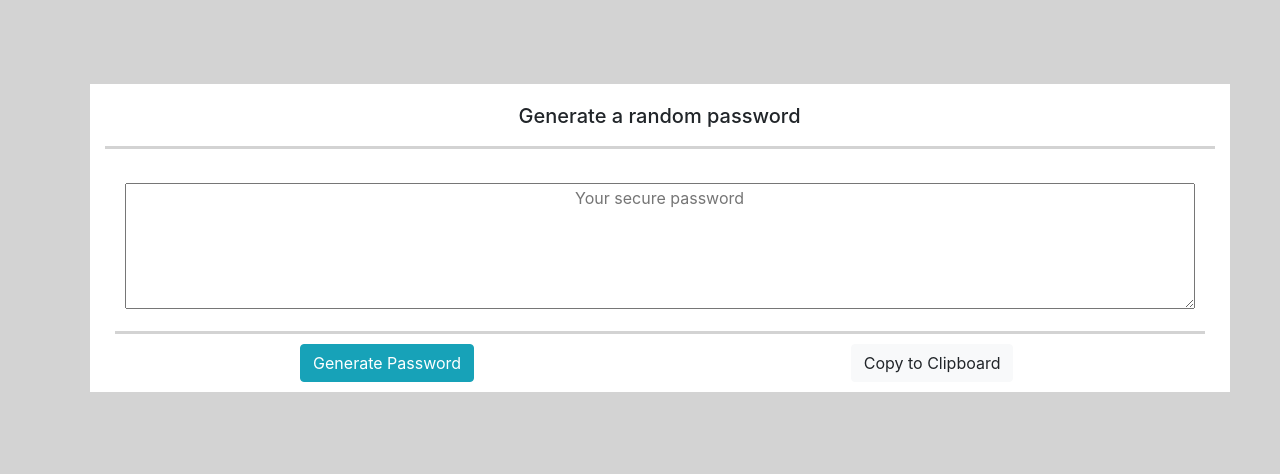
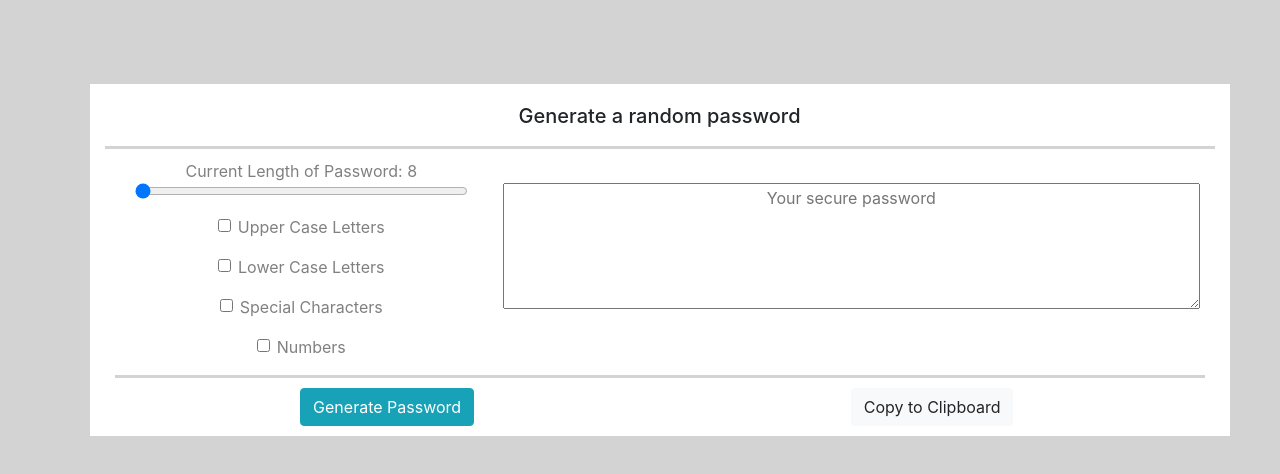
Before and after one commit to meatripoli/PasswordGenerator, a plain HTML site: page index.html in a window 1280 px wide. Shown: the part 62-536 px from the top of the page. Drawn offline with nearby package versions, Linux system fonts and the light colour scheme.

Commit message:
added a slider so user can pick length of password

```diff
--- a/index.html
+++ b/index.html
@@ -17,11 +17,40 @@
             <div class="row rowheader">
                 <h5>Generate a random password </h5>
             </div>
-            <form action="example/submit.html">
             <div class="row row1">
+                <div class="col-sm-4">
+                    <div class="form-group">
+                            <span id="passlenghttxt">
+                                Current Length of Password:
+                                <span id="passlenghtnum">8</span>
+                            </span>
+                        <input type="range" class="form-control-range" id="formControlRange"
+                        min="8" max="132" step="1" value="8">
+
+                    </div>
+                    <div class="form-group form-check">
+                        <input type="checkbox" class="form-check-input" id="exampleCheck1">
+                        <label class="form-check-label" for="exampleCheck1">Upper Case Letters</label>
+                    </div>
+                    <div class="form-group form-check">
+                        <input type="checkbox" class="form-check-input" id="exampleCheck1">
+                        <label class="form-check-label" for="exampleCheck1">Lower Case Letters</label>
+                    </div>
+                    <div class="form-group form-check">
+                        <input type="checkbox" class="form-check-input" id="exampleCheck1">
+                        <label class="form-check-label" for="exampleCheck1">Special Characters</label>
+                    </div>
+                    <div class="form-group form-check">
+                        <input type="checkbox" class="form-check-input" id="exampleCheck1">
+                        <label class="form-check-label" for="exampleCheck1">Numbers</label>
+                    </div>
+
+                </div>
+                <div class="col-sm-8">
                     <div class="form-group">
                         <label for="exampleFormControlTextarea1"></label>
                         <textarea id="mytext" placeholder="Your secure password" rows="5"></textarea>
+                    </div>
                 </div>
             </div>
             <div class="row row2">
@@ -36,7 +65,7 @@
                     </button>
                 </div>
             </div>
-            </form>
+
         </div>
         <script type="text/javascript" src="./script.js"></script>
     </body>
--- a/script.js
+++ b/script.js
@@ -7,15 +7,20 @@
 - 48-57 number
 - 65-90 uppercase letters
 - 97-122 lowercase letters
+*/
 
-*/
 var generatePassButton = document.querySelector("#passButton");
 var copyButton = document.querySelector("#copyButton");
 var passTextArea = document.querySelector("#mytext");
+var slider = document.querySelector("#formControlRange");
+var sliderValue = document.getElementById('formControlRange').value;
 
-function generatePass(event){
+function generatePass(){
     event.preventDefault();
-    var passlen = Math.round(Math.random()* (132 - 8) + 8) ;//random number between 8 & 132
+    //random number between 8 & 132
+    //picked by the user
+    var passlen = document.getElementById('formControlRange').value;
+    //Math.round(Math.random()* (132 - 8) + 8);
     var randPassword = "";
     var specialCharCount = 0;
     var numberCount = 0;
@@ -54,3 +59,8 @@ function copyText(event){
 
 copyButton.addEventListener("click",copyText);
 generatePassButton.addEventListener("click",generatePass);
+
+////////for slider
+slider.addEventListener("change",function(){
+    document.getElementById("passlenghtnum").textContent = document.getElementById('formControlRange').value;
+});
```
Lines whose indentation alone changed are shown as unchanged.
